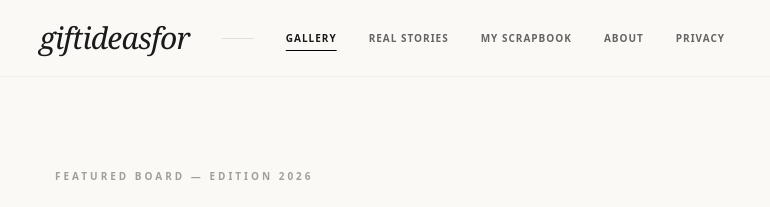
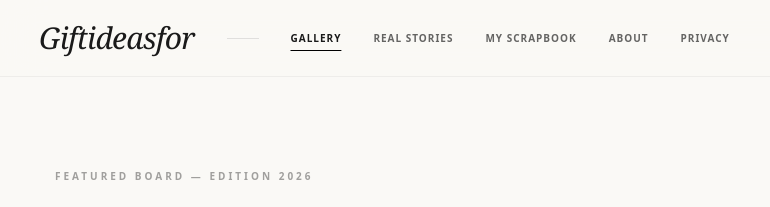
Before and after one commit to Pawan-webdeveloper/findgiftideas, an Astro site: page / in a window 1280 px wide. Shown: the top 207 px of the page, 9-779 px from the left. Built offline with nearby package versions, Linux system fonts and the light colour scheme; Astro itself is replaced by a stand-in of ours.

Commit message:
small chabges

```diff
--- a/src/components/Header.tsx
+++ b/src/components/Header.tsx
@@ -30,7 +30,7 @@ export default function Header({
           className="font-serif text-3xl font-light italic text-[#1A1A1A] tracking-tight hover:opacity-70 transition-all cursor-pointer"
           id="nav-logo"
         >
-          giftideasfor
+          Giftideasfor
         </button>
         <span className="hidden lg:inline-block h-px w-8 bg-black/10"></span>
         <nav className="hidden md:flex gap-8 items-center">
```
